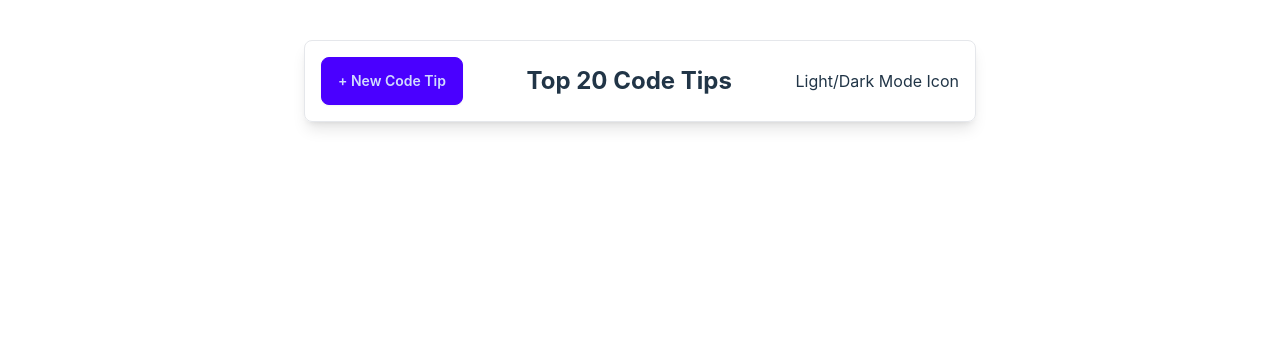
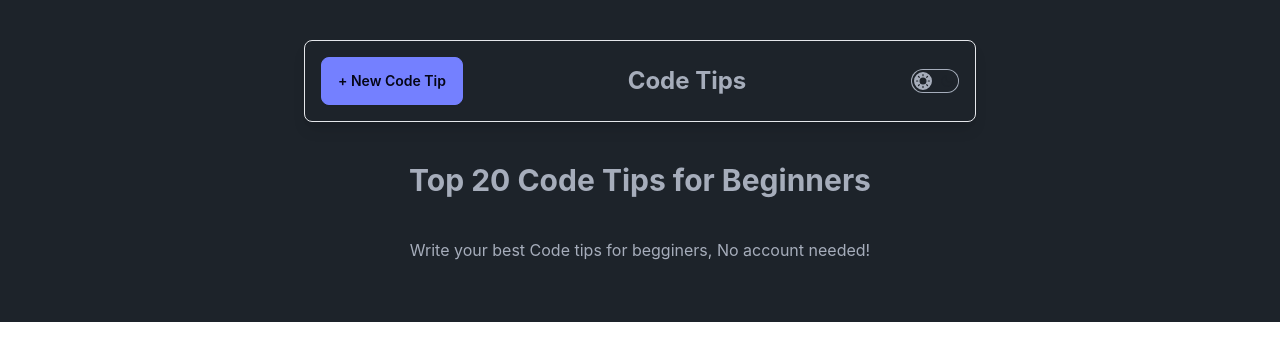
Before and after one commit to mirankavinda/dailycode.live, a React (Vite) app: page / in a window 1280 px wide. Shown: the top 360 px of the page. Built offline with nearby package versions, Linux system fonts and the light colour scheme.

Commit message:
theme change context

```diff
--- a/src/App.jsx
+++ b/src/App.jsx
@@ -8,7 +8,9 @@ function App() {
   const [count, setCount] = useState(0)
 
   return (
-    <div className='flex flex-col items-center p-4 md:p-10'>
+    <div className='flex flex-col items-center p-4 md:p-10'
+    data-theme="dark"
+    >
       <div className='max-w-2xl w-full items-center'>
         <HomeScreen />
       </div>
--- a/src/Screens/Home/HomeScreen.jsx
+++ b/src/Screens/Home/HomeScreen.jsx
@@ -1,10 +1,12 @@
 import React from 'react'
 import Header from './components/Header'
+import HeroSection from './components/HeroSection'
 
 const HomeScreen = () => {
   return (
     <div>
         <Header/>
+        <HeroSection/>
     </div>
   )
 }
--- a/src/Screens/Home/components/Header.jsx
+++ b/src/Screens/Home/components/Header.jsx
@@ -5,10 +5,14 @@ const Header = () => {
     <div className='flex flex-row justify-between items-center
     shadow-lg p-4 border rounded-lg'>
       <button className='btn btn-primary btn-sm md:btn-md'>+ New Code Tip</button>
-      <h2 className='font-bold text-sm md:text-2xl'>Top 20 Code Tips</h2>
+      <h2 className='font-bold text-sm md:text-2xl'>Code Tips</h2>
       <div className='items-center'>
         {/* Icon add here */}
-        <h2>Light/Dark Mode Icon</h2>
+        <label class="cursor-pointer grid place-items-center">
+          <input type="checkbox" value="synthwave" class="toggle theme-controller bg-base-content row-start-1 col-start-1 col-span-2"/>
+          <svg class="col-start-1 row-start-1 stroke-base-100 fill-base-100" xmlns="http://www.w3.org/2000/svg" width="14" height="14" viewBox="0 0 24 24" fill="none" stroke="currentColor" stroke-width="2" stroke-linecap="round" stroke-linejoin="round"><circle cx="12" cy="12" r="5"/><path d="M12 1v2M12 21v2M4.2 4.2l1.4 1.4M18.4 18.4l1.4 1.4M1 12h2M21 12h2M4.2 19.8l1.4-1.4M18.4 5.6l1.4-1.4"/></svg>
+          <svg class="col-start-2 row-start-1 stroke-base-100 fill-base-100" xmlns="http://www.w3.org/2000/svg" width="14" height="14" viewBox="0 0 24 24" fill="none" stroke="currentColor" stroke-width="2" stroke-linecap="round" stroke-linejoin="round"><path d="M21 12.79A9 9 0 1 1 11.21 3 7 7 0 0 0 21 12.79z"></path></svg>
+        </label>
       </div>
     </div>
   )
--- /dev/null
+++ b/src/Screens/Home/components/HeroSection.jsx
@@ -0,0 +1,12 @@
+import React from 'react'
+
+const HeroSection = () => {
+  return (
+    <div className='my-5 flex flex-col items-center gap-5'>
+        <h2 className='text-3xl font-bold text-center my-5'>Top 20 Code Tips for Beginners</h2>
+        <h2 className='text-center'>Write your best Code tips for begginers, No account needed!</h2>
+    </div>
+  )
+}
+
+export default HeroSection
--- /dev/null
+++ b/src/context/ThemeContext.jsx
@@ -0,0 +1,3 @@
+import { createContext } from "react";
+
+export const ThemeContext=createContext(null);
```
